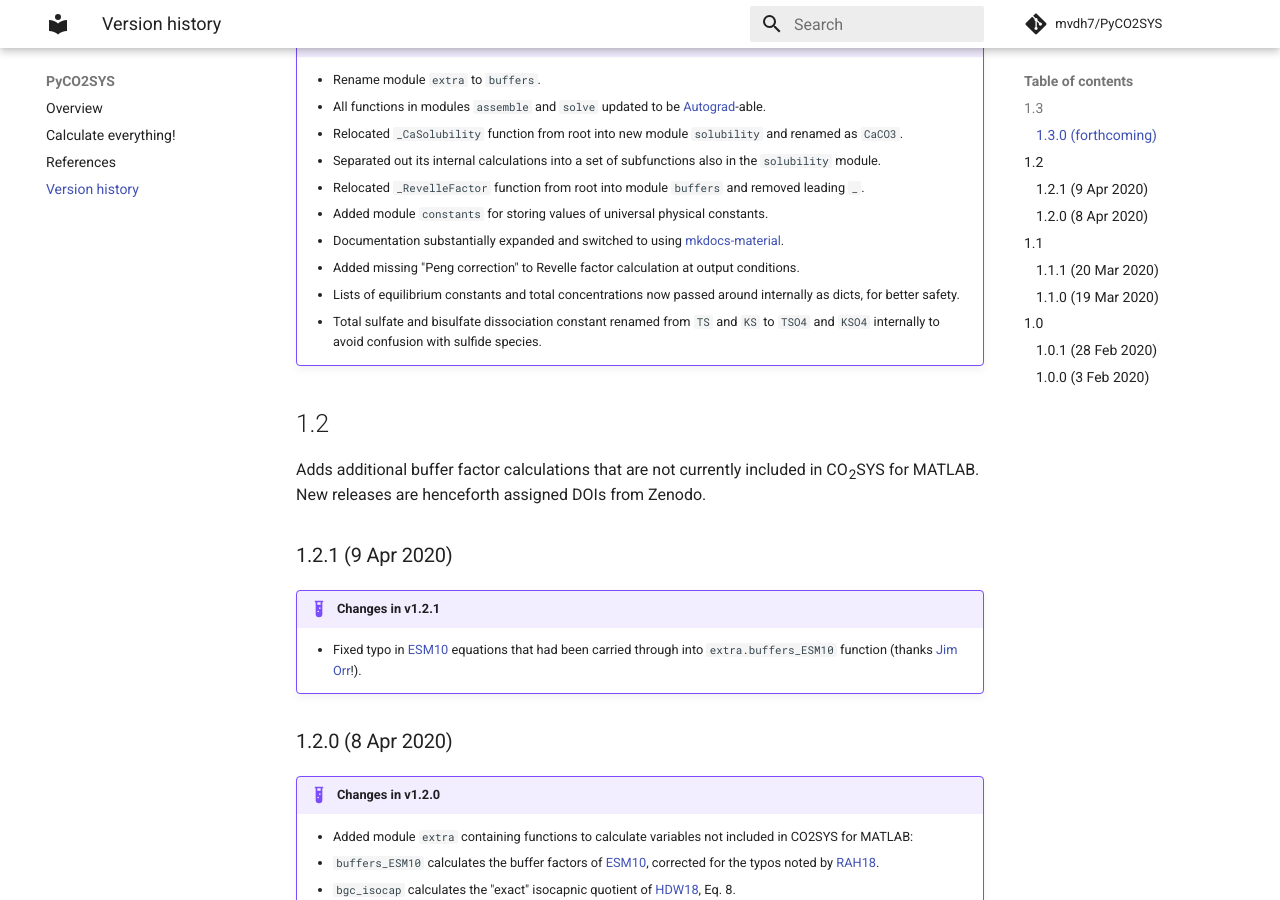
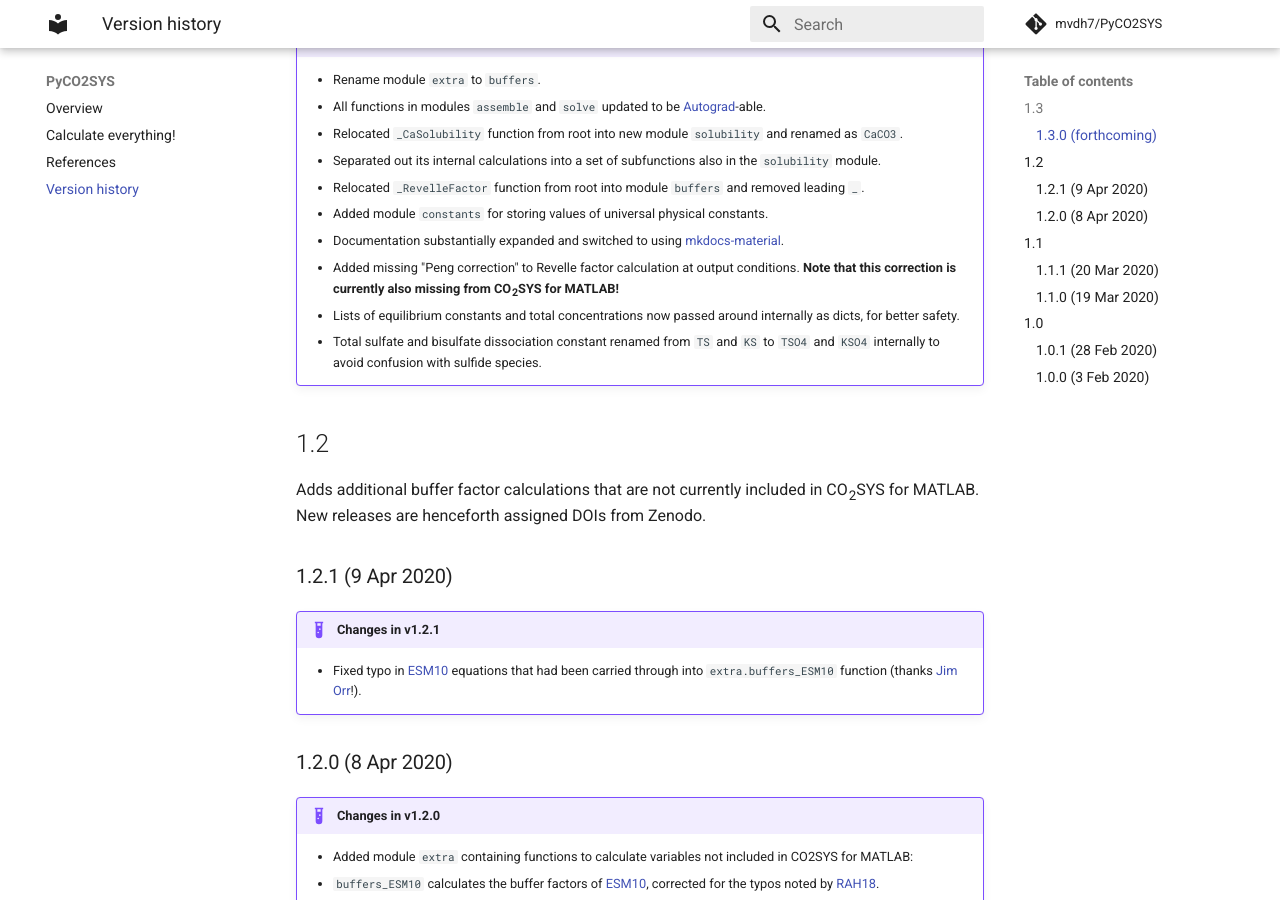
Before and after one commit to mvdh7/PyCO2SYS, an MkDocs documentation site: the page built from docs/versions.md, in a window 1280 px wide and 900 px high, scrolled down 773 px. Built offline with MkDocs 1.6.1 and Material for MkDocs 9.7.7, drawn with Linux system fonts in a browser that asks for light colours; formulas are drawn with MathJax 3; comment, search, counter and statistics services are not loaded.

Commit message:
Extra note about Peng correction

```diff
--- a/docs/versions.md
+++ b/docs/versions.md
@@ -29,7 +29,7 @@ Continues to reorganise code structure behind the scenes. Makes all functions [A
     * Relocated `_RevelleFactor` function from root into module `buffers` and removed leading `_`.
     * Added module `constants` for storing values of universal physical constants.
     * Documentation substantially expanded and switched to using [mkdocs-material](https://squidfunk.github.io/mkdocs-material/).
-    * Added missing "Peng correction" to Revelle factor calculation at output conditions.
+    * Added missing "Peng correction" to Revelle factor calculation at output conditions. **Note that this correction is currently also missing from CO<sub>2</sub>SYS for MATLAB!**
     * Lists of equilibrium constants and total concentrations now passed around internally as dicts, for better safety.
     * Total sulfate and bisulfate dissociation constant renamed from `TS` and `KS` to `TSO4` and `KSO4` internally to avoid confusion with sulfide species.
 
```
